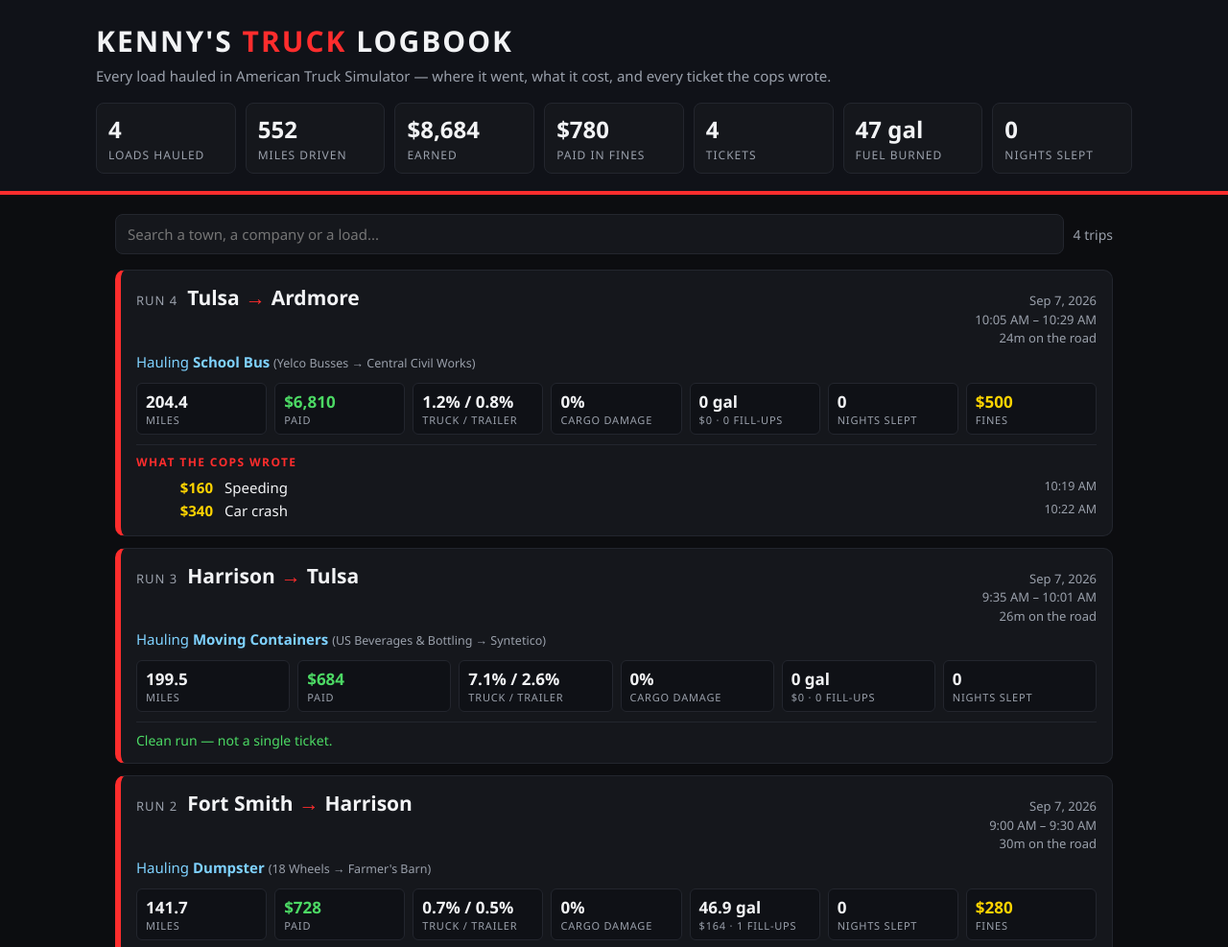
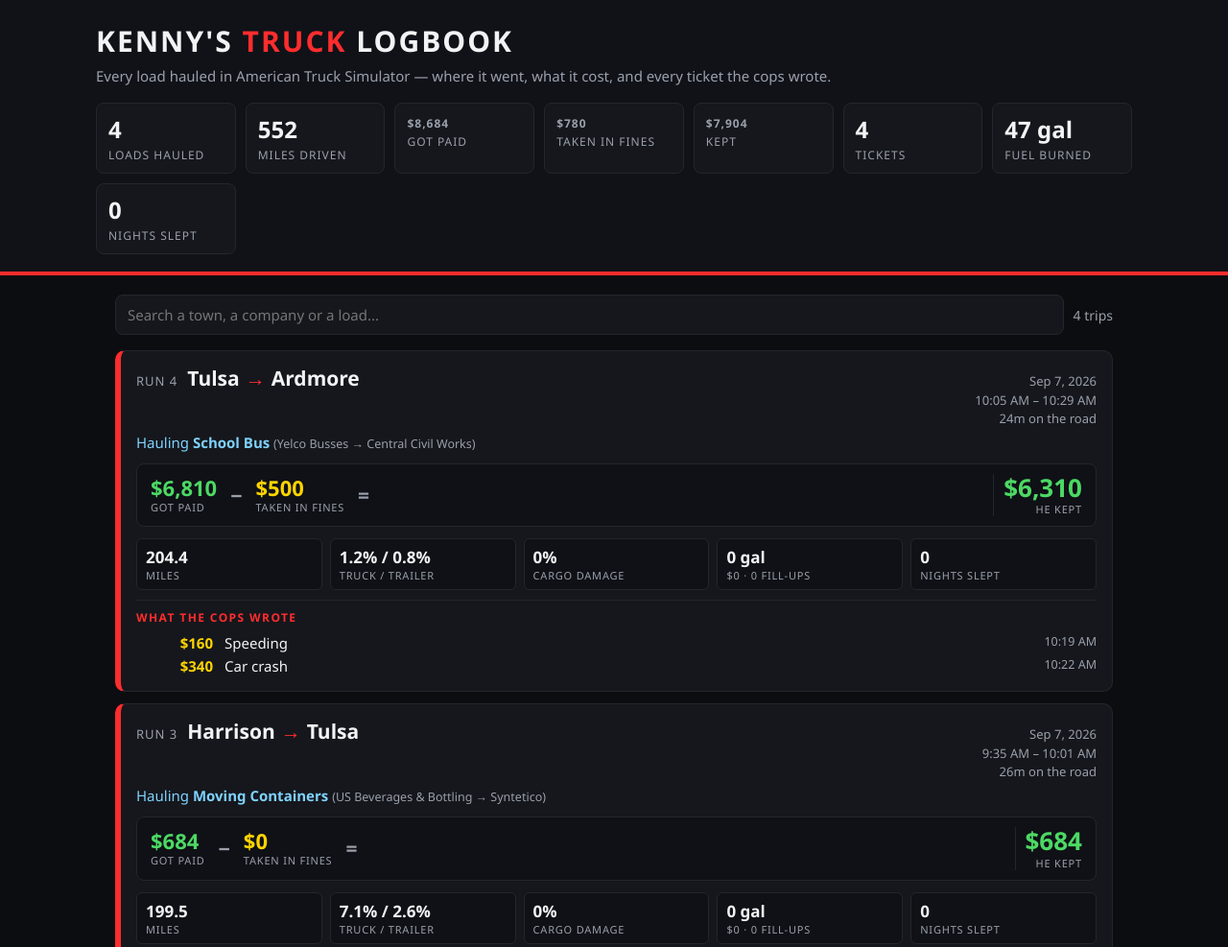
Before and after one commit to twitchtvkennysignguy9009/ats-logbook, a plain HTML site: page index.html in a window 1280 px wide. Shown: the top 987 px of the page at 96% size. Drawn offline with Linux system fonts and the light colour scheme.

Commit message:
Log update - 4 trips

```diff
--- a/data/runs.json
+++ b/data/runs.json
@@ -1,5 +1,5 @@
 {
- "updated": "2026-09-08 07:44:07",
+ "updated": "2026-09-08 08:01:12",
  "trips": [
   {
    "id": "2026-09-07 08:43:35#1",
@@ -14,6 +14,7 @@
    "to_company": "Flavorfair",
    "income": 462,
    "revenue": 462,
+   "penalty": 0,
    "planned_miles": 5.6,
    "driven_miles": 6.8,
    "damage": {
@@ -30,7 +31,9 @@
    "sleeps": 0,
    "extras": {},
    "tickets": [],
-   "fines": 0
+   "fines": 0,
+   "paid": 462,
+   "took_home": 462
   },
   {
    "id": "2026-09-07 09:00:27#2",
@@ -45,6 +48,7 @@
    "to_company": "Farmer's Barn",
    "income": 728,
    "revenue": 728,
+   "penalty": 0,
    "planned_miles": 141.7,
    "driven_miles": 141.7,
    "damage": {
@@ -74,7 +78,9 @@
      "amount": 140
     }
    ],
-   "fines": 280
+   "fines": 280,
+   "paid": 728,
+   "took_home": 448
   },
   {
    "id": "2026-09-07 09:35:57#3",
@@ -89,6 +95,7 @@
    "to_company": "Syntetico",
    "income": 684,
    "revenue": 684,
+   "penalty": 0,
    "planned_miles": 198.2,
    "driven_miles": 199.5,
    "damage": {
@@ -105,7 +112,9 @@
    "sleeps": 0,
    "extras": {},
    "tickets": [],
-   "fines": 0
+   "fines": 0,
+   "paid": 684,
+   "took_home": 684
   },
   {
    "id": "2026-09-07 10:05:42#4",
@@ -120,6 +129,7 @@
    "to_company": "Central Civil Works",
    "income": 6810,
    "revenue": 6810,
+   "penalty": 0,
    "planned_miles": 196.4,
    "driven_miles": 204.4,
    "damage": {
@@ -149,7 +159,9 @@
      "amount": 340
     }
    ],
-   "fines": 500
+   "fines": 500,
+   "paid": 6810,
+   "took_home": 6310
   }
  ]
 }
--- a/index.html
+++ b/index.html
@@ -43,6 +43,19 @@
   .when { margin-left: auto; font-size: 13px; color: var(--dim); text-align: right; line-height: 1.5; }
   .cargo { color: var(--blue); font-size: 15px; margin-top: 4px; }
   .cargo small { color: var(--dim); }
+
+  .math {
+    display: flex; flex-wrap: wrap; align-items: center; gap: 10px 14px;
+    background: #0f1116; border: 1px solid var(--line); border-radius: 8px;
+    padding: 10px 14px; margin-top: 12px;
+  }
+  .math .term { display: flex; flex-direction: column; }
+  .math .term b { font-size: 22px; font-variant-numeric: tabular-nums; line-height: 1.15; }
+  .math .term span { font-size: 11px; color: var(--dim); text-transform: uppercase; letter-spacing: .8px; }
+  .math .op { font-size: 21px; color: var(--dim); font-weight: 700; }
+  .math .kept { margin-left: auto; text-align: right; padding-left: 10px; border-left: 1px solid var(--line); }
+  .math .kept b { font-size: 26px; }
+  @media (max-width: 560px) { .math .kept { margin-left: 0; border-left: 0; padding-left: 0; } }
 
   .grid { display: grid; grid-template-columns: repeat(auto-fit, minmax(125px, 1fr)); gap: 8px; margin-top: 12px; }
   .cell { background: #0f1116; border: 1px solid var(--line); border-radius: 6px; padding: 7px 9px; }
@@ -116,13 +129,22 @@ function span(a, b) {
   return (h ? h + 'h ' : '') + m + 'm';
 }
 
+function paidFor(x) {
+  if (x.paid != null) return x.paid;
+  return x.revenue || (x.ended_by ? 0 : x.income) || 0;
+}
+function tookHome(x) {
+  return (x.took_home != null) ? x.took_home : paidFor(x) - (x.fines || 0) - (x.penalty || 0);
+}
+
 function totals() {
-  var t = {trips: 0, miles: 0, gross: 0, fines: 0, gallons: 0, sleeps: 0, tickets: 0};
+  var t = {trips: 0, miles: 0, gross: 0, fines: 0, kept: 0, gallons: 0, sleeps: 0, tickets: 0};
   TRIPS.forEach(function (x) {
     t.trips++;
     t.miles += x.driven_miles || x.planned_miles || 0;
-    t.gross += x.revenue || 0;
+    t.gross += paidFor(x);
     t.fines += x.fines || 0;
+    t.kept += tookHome(x);
     t.gallons += (x.fuel && x.fuel.gallons) || 0;
     t.sleeps += x.sleeps || 0;
     t.tickets += (x.tickets || []).length;
@@ -130,8 +152,9 @@ function totals() {
   var cells = [
     [t.trips, 'Loads hauled'],
     [num(t.miles), 'Miles driven'],
-    [money(t.gross), 'Earned'],
-    [money(t.fines), 'Paid in fines'],
+    ['<span class="money">' + money(t.gross) + '</span>', 'Got paid'],
+    ['<span class="fine">' + money(t.fines) + '</span>', 'Taken in fines'],
+    ['<span class="money">' + money(t.kept) + '</span>', 'Kept'],
     [t.tickets, 'Tickets'],
     [num(t.gallons) + ' gal', 'Fuel burned'],
     [t.sleeps, 'Nights slept']
@@ -151,14 +174,25 @@ function card(x) {
     return s + ((ex[k] && ex[k].cost) || 0);
   }, 0);
 
+  var terms = [
+    '<span class="term"><b class="money">' + money(paidFor(x)) + '</b><span>Got paid</span></span>',
+    '<span class="op">&minus;</span>',
+    '<span class="term"><b class="fine">' + money(x.fines) + '</b><span>Taken in fines</span></span>'
+  ];
+  if (x.penalty) {
+    terms.push('<span class="op">&minus;</span>',
+      '<span class="term"><b class="fine">' + money(x.penalty) + '</b><span>Cancelled load</span></span>');
+  }
+  terms.push('<span class="op">=</span>',
+    '<span class="term kept"><b class="money">' + money(tookHome(x)) + '</b><span>He kept</span></span>');
+  var mathRow = '<div class="math">' + terms.join('') + '</div>';
+
   var cells = [
     ['<b>' + num(x.driven_miles || x.planned_miles, 1) + '</b><span>Miles</span>', true],
-    ['<b class="money">' + money(x.revenue || x.income) + '</b><span>Paid</span>', true],
     ['<b>' + num(dmg.truck, 1) + '% / ' + num(dmg.trailer, 1) + '%</b><span>Truck / trailer</span>', true],
     ['<b>' + num(x.cargo_damage_delivered, 1) + '%</b><span>Cargo damage</span>', true],
     ['<b>' + num(fuel.gallons, 1) + ' gal</b><span>' + money(fuel.cost) + ' &middot; ' + (fuel.fills || 0) + ' fill-ups</span>', true],
     ['<b>' + (x.sleeps || 0) + '</b><span>Nights slept</span>', true],
-    ['<b class="fine">' + money(x.fines) + '</b><span>Fines</span>', (x.fines || 0) > 0],
     ['<b>' + money(road) + '</b><span>Tolls &amp; ferries</span>', road > 0]
   ];
 
@@ -177,7 +211,7 @@ function card(x) {
     '<div class="cargo">Hauling <b>' + esc(x.cargo || 'an unnamed load') + '</b>' +
       (comp ? ' <small>(' + comp + ')</small>' : '') +
       (x.ended_by && x.ended_by !== 'delivered' ? ' <small>&mdash; ' + esc(x.ended_by) + '</small>' : '') +
-    '</div>' +
+    '</div>' + mathRow +
     '<div class="grid">' + cells.filter(function (c) { return c[1]; })
         .map(function (c) { return '<div class="cell">' + c[0] + '</div>'; }).join('') + '</div>' +
     tk + '</div>';
```
